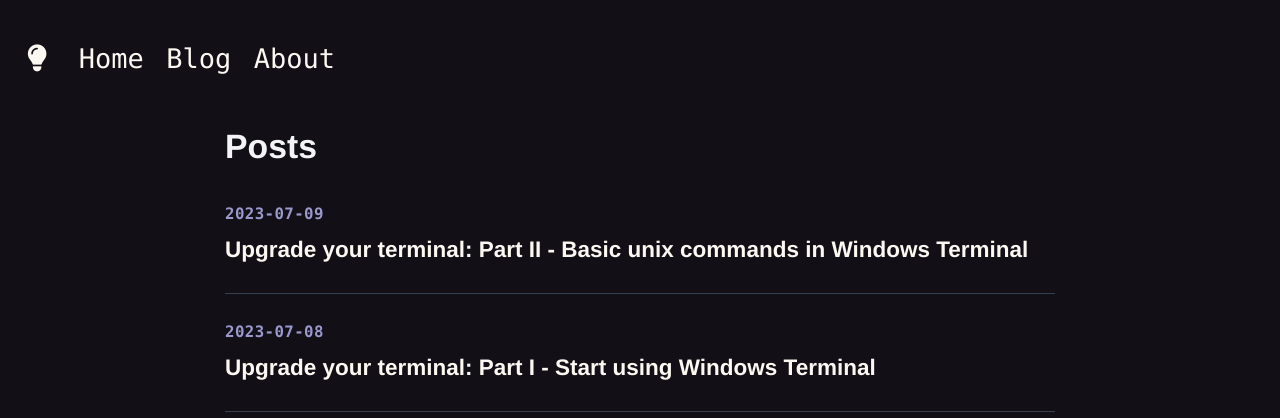
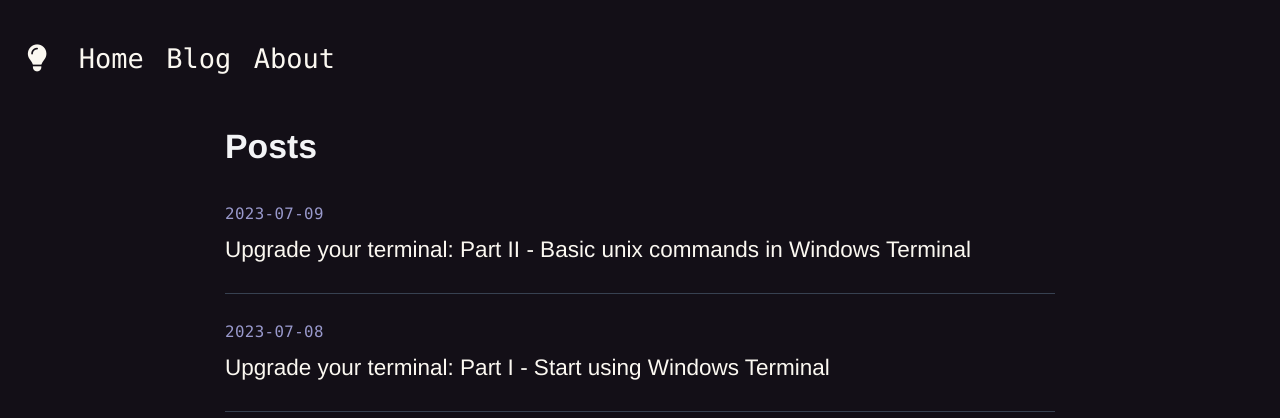
Before and after one commit to philhd/phil-site-next, a Next.js app: page /blog in a window 1280 px wide. Shown: the top 418 px of the page. Built offline with nearby package versions, Linux system fonts and the light colour scheme.

Commit message:
styling updates

```diff
--- a/src/app/blog/blog-client.tsx
+++ b/src/app/blog/blog-client.tsx
@@ -28,7 +28,7 @@ export default function BlogClient({ posts, selectedSlug }: BlogClientProps) {
                                 href={`/blog/${post.slug}`}
                                 className='block w-full text-left p-3 rounded-md transition-colors no-underline text-black dark:text-white'
                             >
-                                <div className="text-sm font-monobold font-bold text-accent dark:text-accent-dark mb-1 uppercase tracking-wide">
+                                <div className="text-sm font-monobold font-medium text-accent dark:text-accent-dark mb-1 uppercase tracking-wide">
                                     {post.date}
                                 </div>
                                 <div className={`text-sm leading-tight  ${
@@ -47,7 +47,7 @@ export default function BlogClient({ posts, selectedSlug }: BlogClientProps) {
                 {selectedPost ? (
                     <div>
                         <div className="mb-6 border-b border-gray-300 dark:border-gray-700 pb-4">
-                            <div className="text-sm font-monobold font-extrabold text-accent dark:text-accent-dark mb-2 uppercase tracking-wide">
+                            <div className="text-sm font-monobold font-medium text-accent dark:text-accent-dark mb-2 uppercase tracking-wide">
                                 {selectedPost.date}
                             </div>
                             <h1 className="text-3xl font-bold text-gray-900 dark:text-gray-100">
--- a/src/app/blog/page.tsx
+++ b/src/app/blog/page.tsx
@@ -11,11 +11,11 @@ export default function Blog() {
             <div className="space-y-6">
                 {posts.map((post) => (
                     <article key={post.slug} className="border-b border-gray-300 dark:border-gray-700 pb-6">
-                        <div className="text-sm font-monobold font-bold text-accent dark:text-accent-dark mb-2 uppercase tracking-wide">
+                        <div className="text-sm font-monobold font-medium text-accent dark:text-accent-dark mb-2 uppercase tracking-wide">
                             {post.date}
                         </div>
                         <Link href={`/blog/${post.slug}`} className="block group no-underline text-black dark:text-white">
-                            <h2 className="text-xl font-semibold transition-all">
+                            <h2 className="text-xl font-normal hover:[text-shadow:0_0_0.5px_currentColor] transition-all">
                                 {post.title}
                             </h2>
                         </Link>
```
